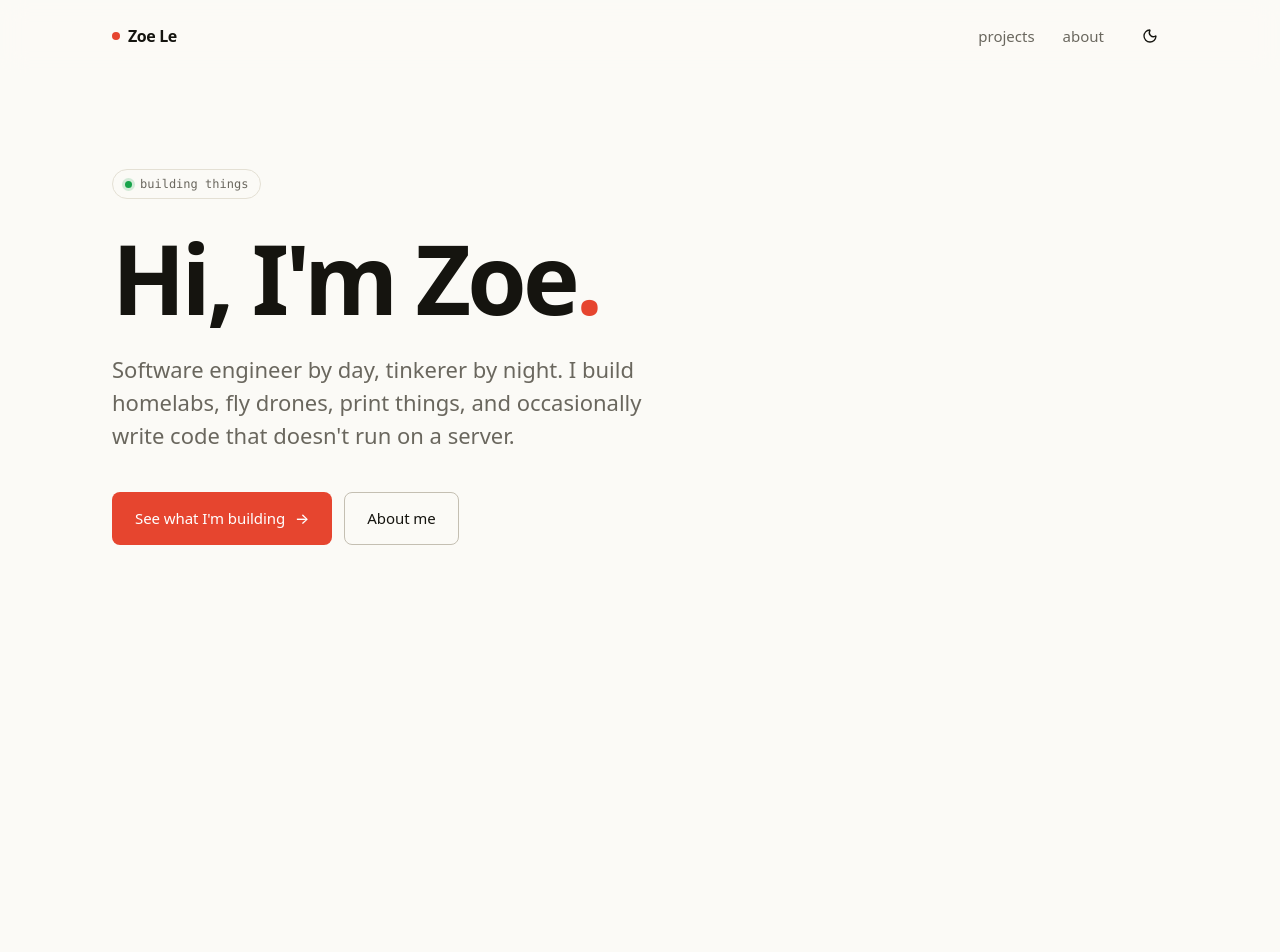
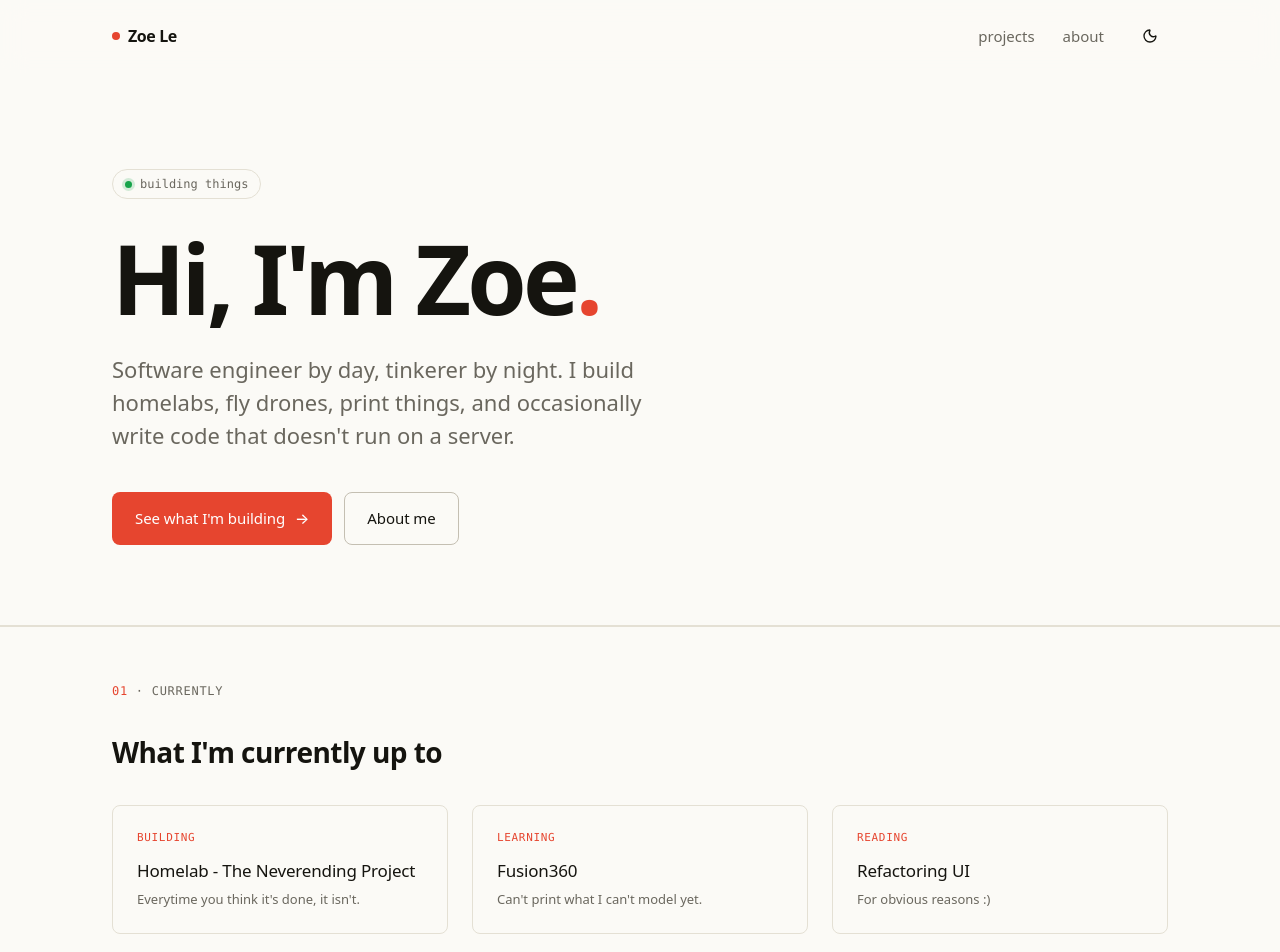
Before and after one commit to mintypack/mintypack.github.io, a React (Vite) app: page / in a window 1280 px wide. Shown: the top 952 px of the page. Before the commit the page ends 800 px from the top, so only its background shows below. Built offline with nearby package versions, Linux system fonts and the light colour scheme.

Commit message:
feat: add Separator and Currently components

```diff
--- a/src/App.tsx
+++ b/src/App.tsx
@@ -1,5 +1,7 @@
 import Header from "@/components/Header"
 import Hero from "@/components/Hero"
+import { Separator } from "@/components/ui/separator"
+import Currently from "@/components/Currently"
 
 function App() {
   return (
@@ -7,6 +9,9 @@ function App() {
       <Header />
       <main>
         <Hero />
+        <Separator />
+        <Currently />
+        <Separator />
       </main>
     </>
   )
--- /dev/null
+++ b/src/components/Currently.tsx
@@ -0,0 +1,52 @@
+import Container from "@/components/Container"
+
+const items = [
+  {
+    label: "Building",
+    title: "Homelab - The Neverending Project",
+    meta: "Everytime you think it's done, it isn't.",
+  },
+  {
+    label: "Learning",
+    title: "Fusion360",
+    meta: "Can't print what I can't model yet.",
+  },
+  {
+    label: "Reading",
+    title: "Refactoring UI",
+    meta: "For obvious reasons :)",
+  },
+]
+
+export default function Currently() {
+  return (
+    <section className="border-t border-border py-14">
+      <Container>
+        <p className="mb-8 font-mono text-xs uppercase tracking-[0.06em] text-muted-foreground">
+          <span className="text-primary">01</span> · currently
+        </p>
+
+        <h2 className="mb-8 text-[28px] font-semibold tracking-[-0.02em]">
+          What I'm currently up to
+        </h2>
+
+        <ul className="grid list-none gap-6 md:grid-cols-3">
+          {items.map((item) => (
+            <li
+              key={item.label}
+              className="rounded-md border border-border bg-card p-6 transition hover:-translate-y-0.5 hover:border-border-strong"
+            >
+              <div className="mb-3 font-mono text-[11px] uppercase tracking-[0.06em] text-primary">
+                {item.label}
+              </div>
+              <p className="mb-1.5 text-[17px] font-medium tracking-[-0.01em]">
+                {item.title}
+              </p>
+              <p className="text-[13px] text-muted-foreground">{item.meta}</p>
+            </li>
+          ))}
+        </ul>
+      </Container>
+    </section>
+  )
+}
--- /dev/null
+++ b/src/components/ui/separator.tsx
@@ -0,0 +1,23 @@
+import { Separator as SeparatorPrimitive } from "@base-ui/react/separator"
+
+import { cn } from "@/lib/utils"
+
+function Separator({
+  className,
+  orientation = "horizontal",
+  ...props
+}: SeparatorPrimitive.Props) {
+  return (
+    <SeparatorPrimitive
+      data-slot="separator"
+      orientation={orientation}
+      className={cn(
+        "shrink-0 bg-border data-horizontal:h-px data-horizontal:w-full data-vertical:w-px data-vertical:self-stretch",
+        className
+      )}
+      {...props}
+    />
+  )
+}
+
+export { Separator }
```
